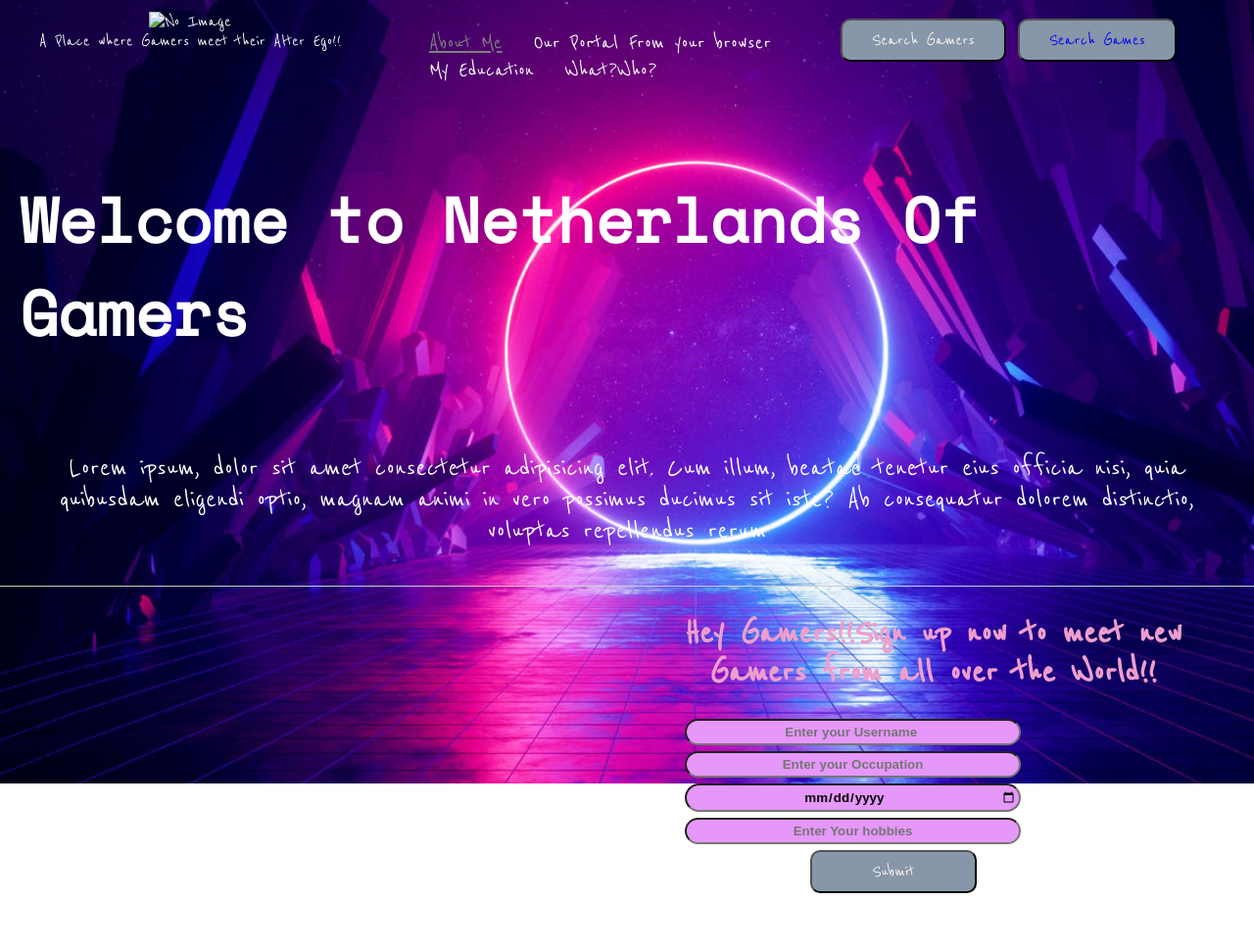
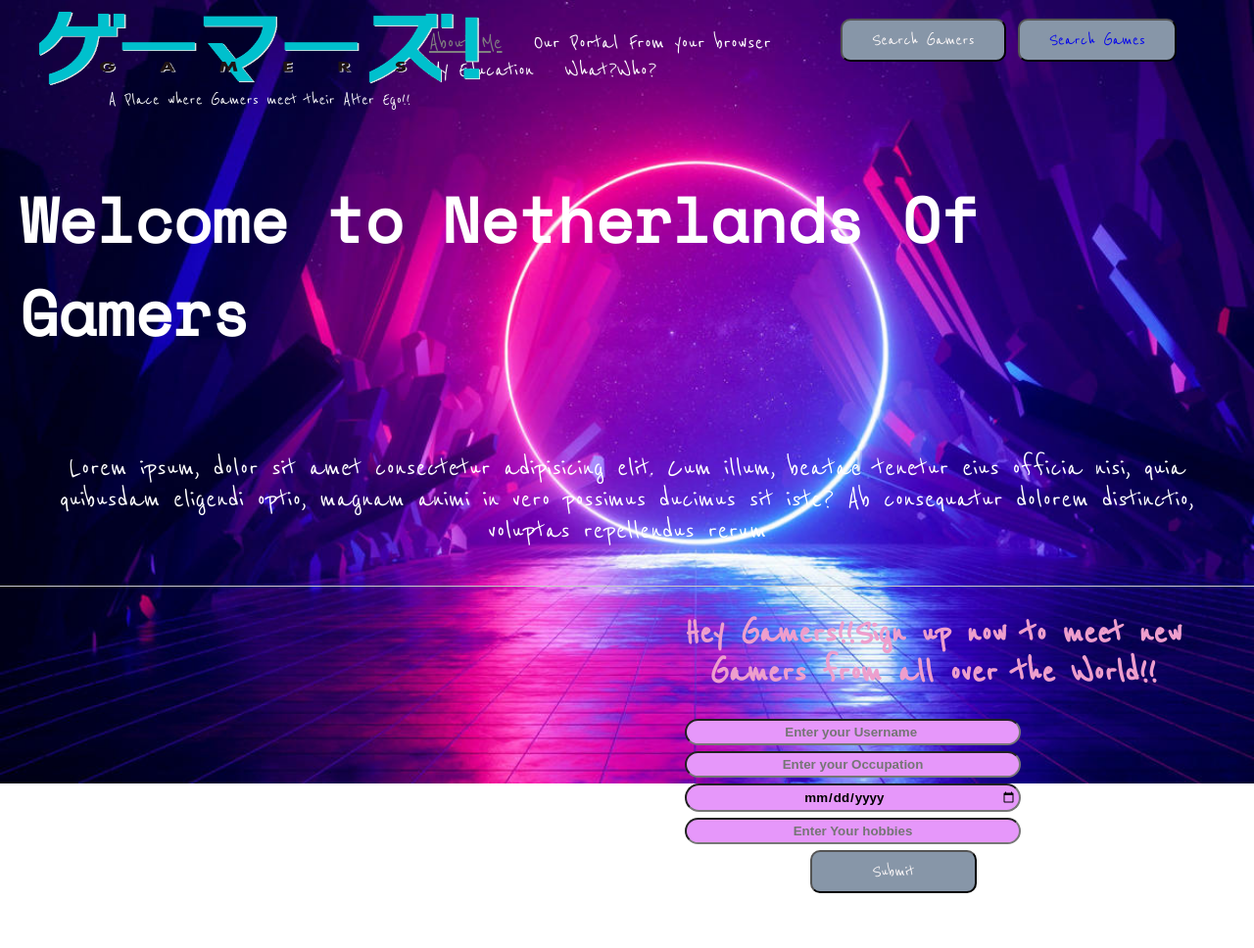
Before and after one commit to HorizonChaser12/MyFirstWebsite, a plain HTML site: page index.html in a window 1280 px wide. Shown: the whole page at 98% size. Drawn offline with nearby package versions, Linux system fonts and the light colour scheme; a web font is replaced by a local one.

Commit message:
Update index.html

```diff
--- a/index.html
+++ b/index.html
@@ -29,7 +29,7 @@
     <header class="header">
         <!-- left box for logo -->
         <div class="left">
-            <img src="css/logo.png" alt="No Image">
+            <img src="logo.png" alt="No Image">
             <div>A Place where Gamers meet their Alter Ego!!</div>
         </div>
         <!-- mid box for navbar -->
```
